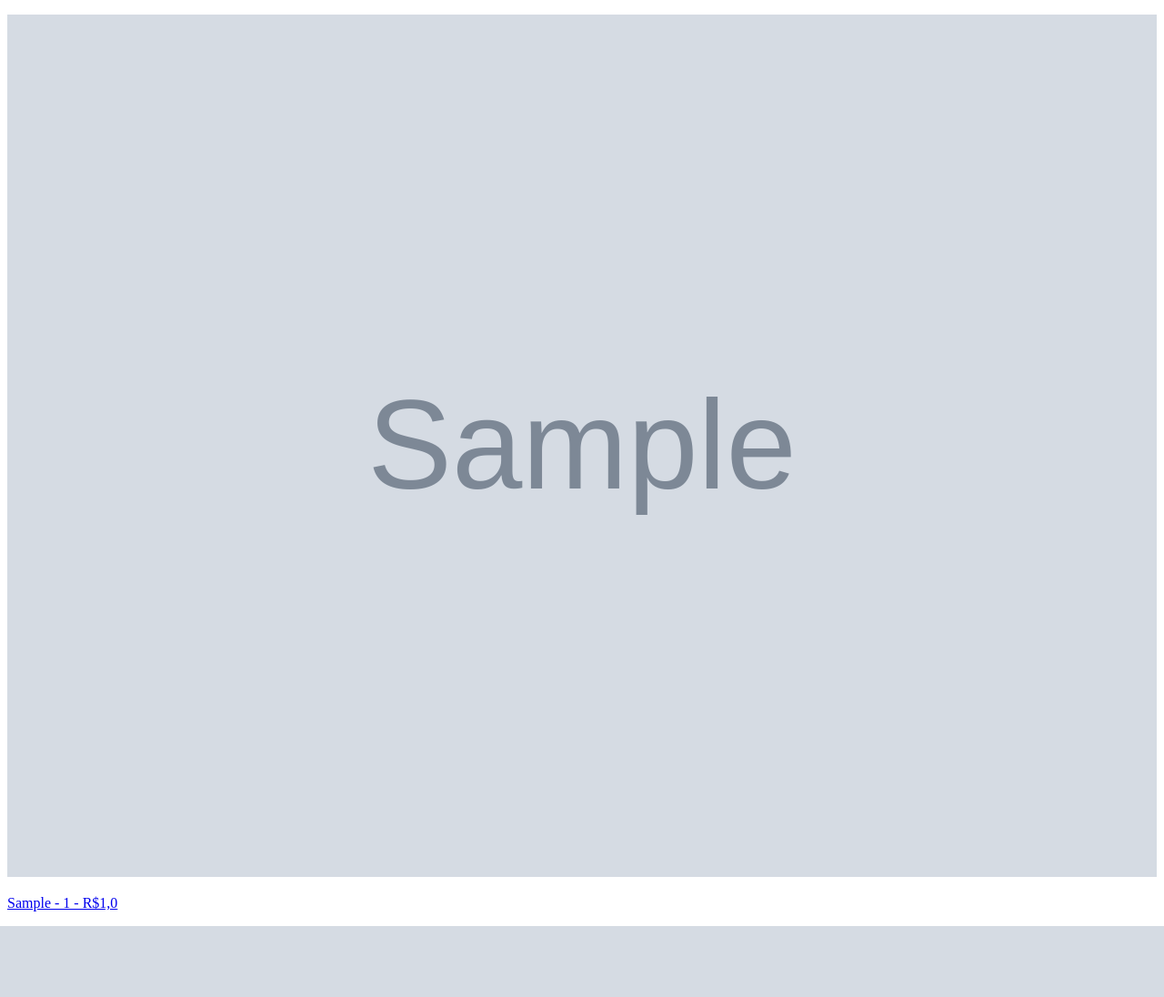
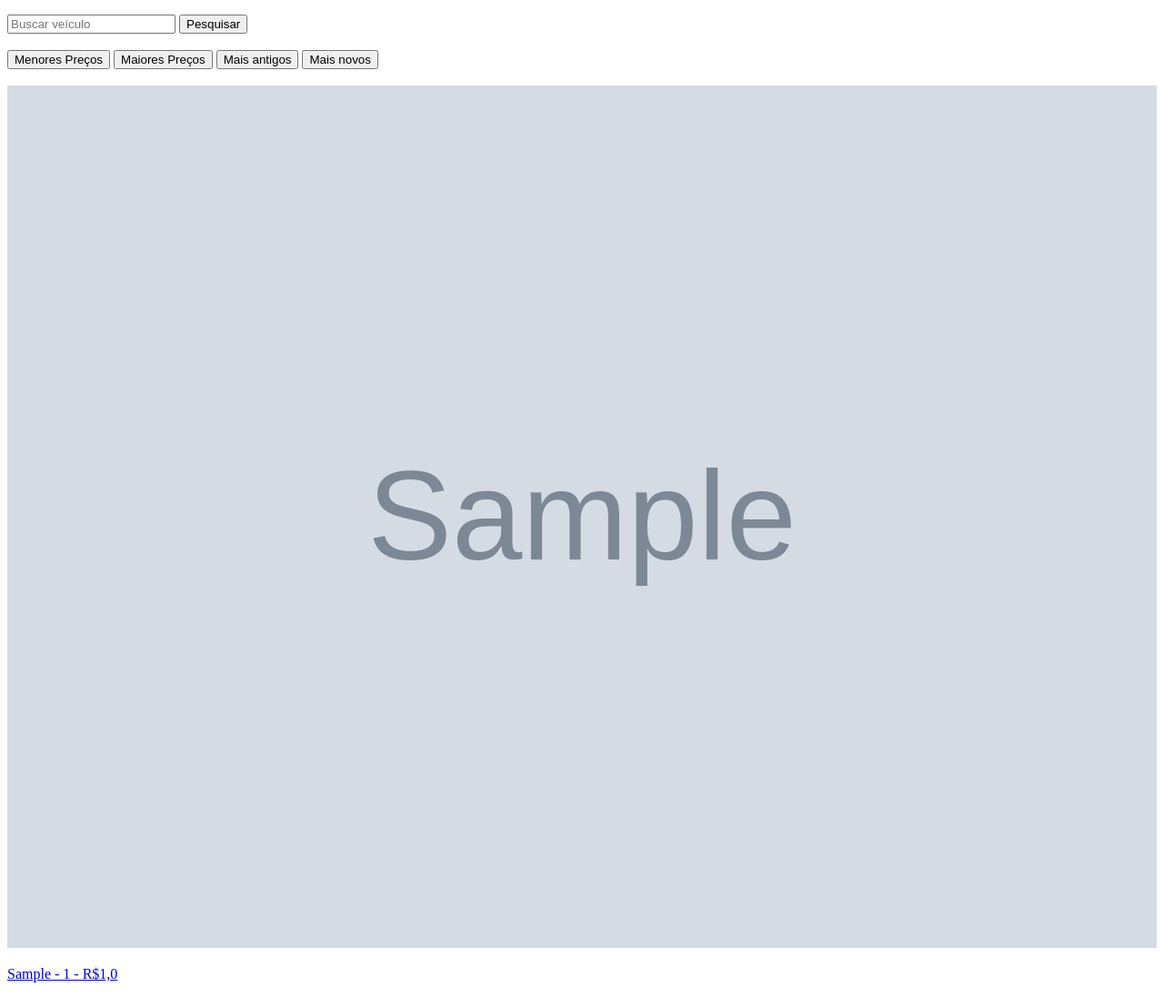
Before and after one commit to Setubal18/ProjetoCarros, a Django app: page /veiculo/lista/ in a window 1280 px wide. Shown: the part 96-1192 px from the top of the page at 91% size. Before the commit the page ends 1114 px from the top, so only its background shows below. Run offline with Django 3.2, Linux system fonts and the light colour scheme; tables that the repository leaves empty hold one stand-in row (values such as "Sample post"); grey boxes marked "Sample" are stand-in pictures; some libraries are stand-ins or nearby versions.

Commit message:
Listagem por pesquisa e inicio de ordenar

```diff
--- a/Concessionaria/Carros/templates/veiculos_list.html
+++ b/Concessionaria/Carros/templates/veiculos_list.html
@@ -5,6 +5,44 @@
 Listagem de Veículos
 {% endblock title %}
 {% block content %}
+
+<div class="row">
+    <form method="get">
+        <div class="col-lg-12">
+            <div class="input-group">
+                <input type="text" class="form-control" name="busca"
+                       placeholder="Buscar veículo">
+                <span class="input-group-btn">
+           <button class="btn btn-default" type="submit">Pesquisar</button>
+         </span>
+            </div>
+        </div>
+    </form>
+</div>
+<br>
+<form method="get">
+    <div class="btn-group" role="group">
+        {% with cat=request.GET.ordenar %}
+        <button type="submit" class="btn btn-default
+            {% if cat == 'preco' %} disabled {% endif %}"
+                name="ordenar" value="preco">Menores Preços
+        </button>
+        <button type="submit" class="btn btn-default
+              {% if cat == '-preco' %} disabled {% endif %}"
+                name="ordenar" value="-preco">Maiores Preços
+        </button>
+        <button type="submit" class="btn btn-default
+            {% if cat == 'ano' %} disabled {% endif %}"
+                name="ordenar" value="ano">Mais antigos
+        </button>
+        <button type="submit" class="btn btn-default
+            {% if cat == '-ano' %} disabled {% endif %}"
+                name="ordenar" value="-ano">Mais novos
+        </button>
+        {% endwith %}
+    </div>
+</form>
+<br>
 <div class="row">
     {% for veiculo in lista %}
     <div class="col-md-4">
--- a/Concessionaria/Carros/views.py
+++ b/Concessionaria/Carros/views.py
@@ -3,7 +3,18 @@
 
 
 # Create your views here.
-def listar_veiculo(request, ):
-    veiculo = Veiculo.objects.all()
+# Listar todos os veiculos
+# def listar_veiculo(request):
+#     veiculo = Veiculo.objects.all()
+#     veiculos = {'lista': veiculo}
+#     return render(request, 'veiculos_list.html', veiculos)
+
+# listar veiculos por pesquisa
+def listar_veiculo(request):
+    query = request.GET.get("busca", '')
+    if query:
+        veiculo = Veiculo.objects.filter(modelo__icontains=query)
+    else:
+      veiculo = Veiculo.objects.all()
     veiculos = {'lista': veiculo}
     return render(request, 'veiculos_list.html', veiculos)
```
